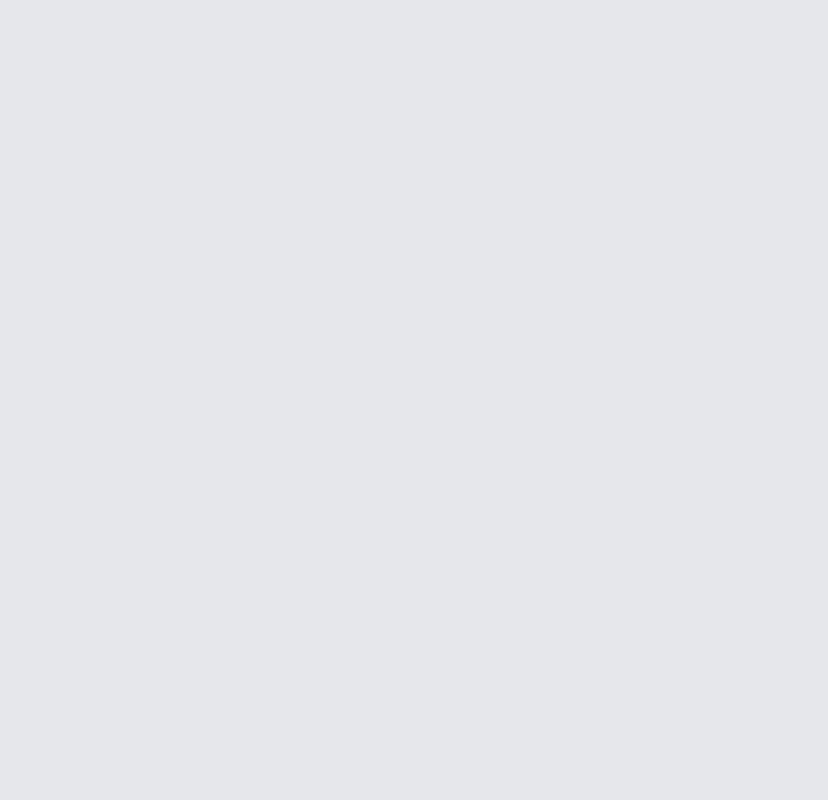
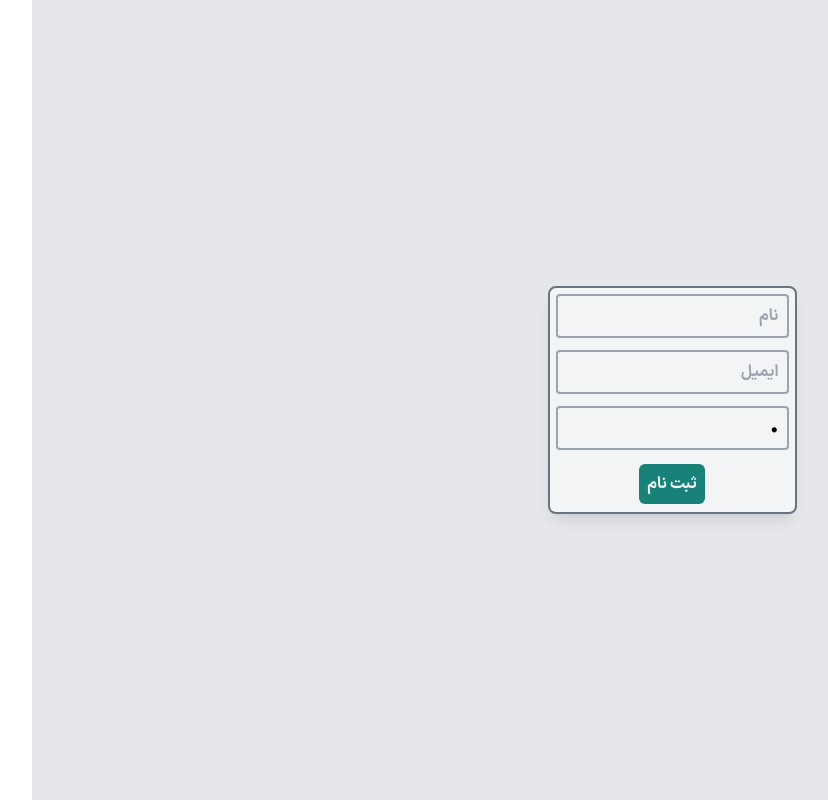
Before and after one commit to Matin-Sangabi/designated-app, a React (Create React App) app: page /signIn in a window 1280 px wide. Before the commit this address had no page. Shown: the whole page, without its empty margins (90-918 px from the left). Built offline with nearby package versions, Linux system fonts and the light colour scheme; the HTML template or start-up script is replaced by a standard one.

Commit message:
signIn Page  added

```diff
--- a/src/App.js
+++ b/src/App.js
@@ -5,6 +5,7 @@ import UserPage from "./pages/userPage";
 import DetailPAge from "./pages/Detail";
 import { Provider } from "react-redux";
 import { store } from "./redux/store";
+import SignIn from "./pages/SignIn";
 
 function App() {
   return (
@@ -15,6 +16,7 @@ function App() {
           <Route path="addUser" element={<AddUserPage />} />
           <Route path="/userPage/:id" element={<UserPage />} />
           <Route path="/detail/:id" element={<DetailPAge />} />
+          <Route path="/signIn" element={<SignIn />} />
           {/* <Route path="/AddDesignated/:id" element={<AddDesignated />} /> */}
         </Routes>
       </div>
--- /dev/null
+++ b/src/components/Rejister/inputs.js
@@ -0,0 +1,15 @@
+const RegisterInputs = ({ formik, name, type, placeholder }) => {
+  return (
+    <>
+      <input
+        type={type}
+        name={name}
+        {...formik.getFieldProps(`${name}`)}
+        placeholder={placeholder}
+        className="p-2 border-none outline-none ring-2 bg-gray-100 rounded-sm ring-gray-400 focus:ring-offset-2 transition-all ease-in-out duration-300"
+      />
+    </>
+  );
+};
+
+export default RegisterInputs;
--- /dev/null
+++ b/src/pages/SignIn.js
@@ -0,0 +1,43 @@
+import { useFormik } from "formik";
+import RegisterInputs from "../components/Rejister/inputs";
+const inputs = [
+  { name: "name", type: "text", placeholder: "نام" },
+  { name: "email", type: "email", placeholder: "ایمیل" },
+  { name: "password", type: "password", placeholder: "رمز" },
+];
+const initialValues = {
+  name: "",
+  email: " ",
+  password: " ",
+};
+const SignIn = () => {
+  const onSubmit = (values) => {
+    console.log(values);
+  };
+  const formik = useFormik({
+    initialValues,
+    onSubmit,
+  });
+  return (
+    <div className="w-full h-screen flex items-center justify-center">
+      <div className="bg-gray-100 rounded-md ring-2 shadow-lg p-2 ring-gray-500">
+        <form
+          className="flex items-center flex-col gap-y-4"
+          onSubmit={formik.handleSubmit}
+        >
+          {inputs.map((item, i) => {
+            return <RegisterInputs key={i} {...item} formik={formik} />;
+          })}
+          <button
+            type="submit"
+            className="p-2 rounded-md bg-[#198278] text-gray-100 hover:ring hover:ring-[#198278] hover:ring-offset-2 transition-all ease-in-out duration-300"
+          >
+            ثبت نام{" "}
+          </button>
+        </form>
+      </div>
+    </div>
+  );
+};
+
+export default SignIn;
```
